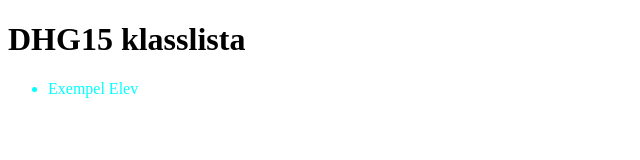
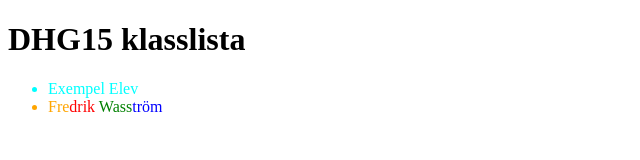
Before and after one commit to komukal/DHG15-gitovn2, a plain HTML site: page index.html in a window 1280 px wide. Shown: the whole page, without its empty margins (0-640 px from the left). Drawn offline with Linux system fonts and the light colour scheme.

Commit message:
added bunch of bs

```diff
--- a/index.html
+++ b/index.html
@@ -8,6 +8,7 @@
     <h1>DHG15 klasslista</h1>
     <ul>
         <li class="exempel-elev">Exempel Elev</li>
+        <li class ="fredrik-wasstrom">Fre<span>drik <span>Wass<span>tröm</span></span></span></li>
     </ul>
 
 
--- a/style.css
+++ b/style.css
@@ -1,3 +1,4 @@
 /* DHG15 stylezzz */
 
 .exempel-elev { color: aqua; }
+.fredrik-wasstrom{color:orange;}.fredrik-wasstrom span{color:red;}.fredrik-wasstrom span span{color:green ;}.fredrik-wasstrom span span span{color:blue ;}
```
